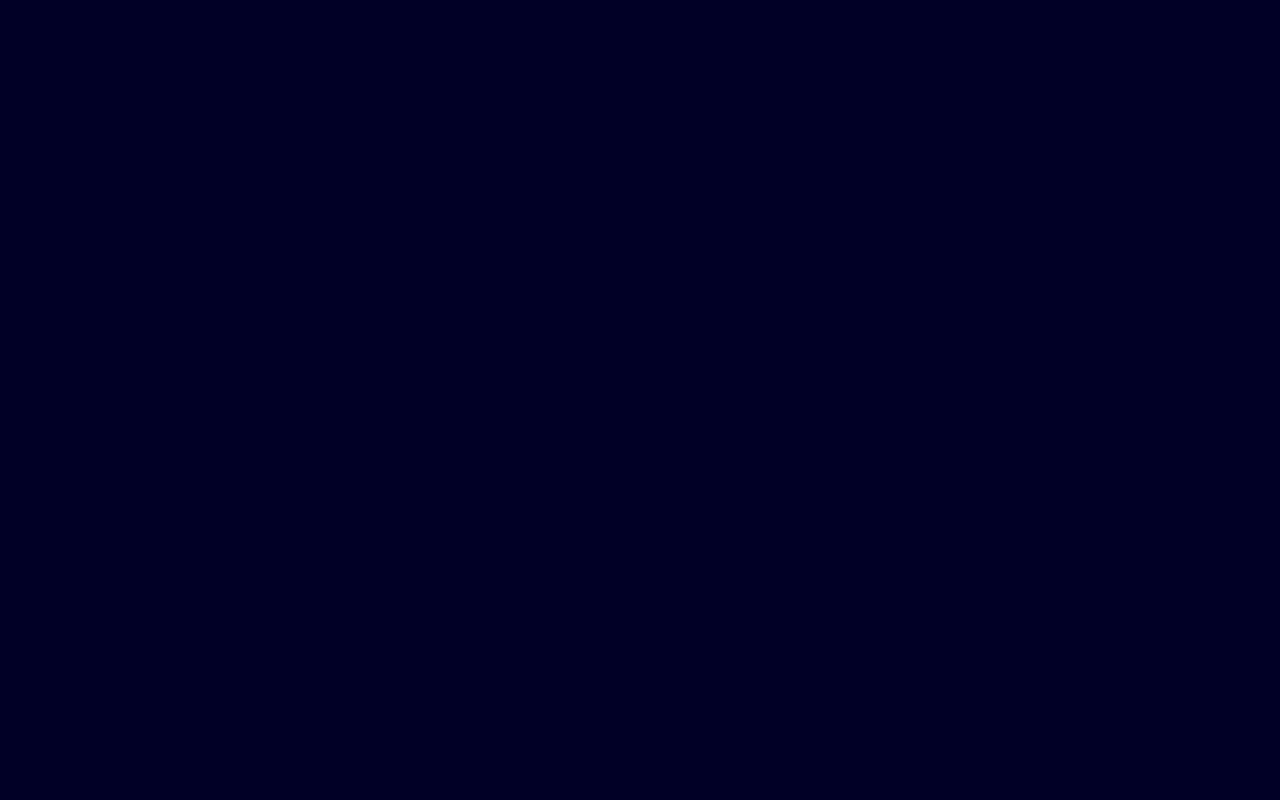
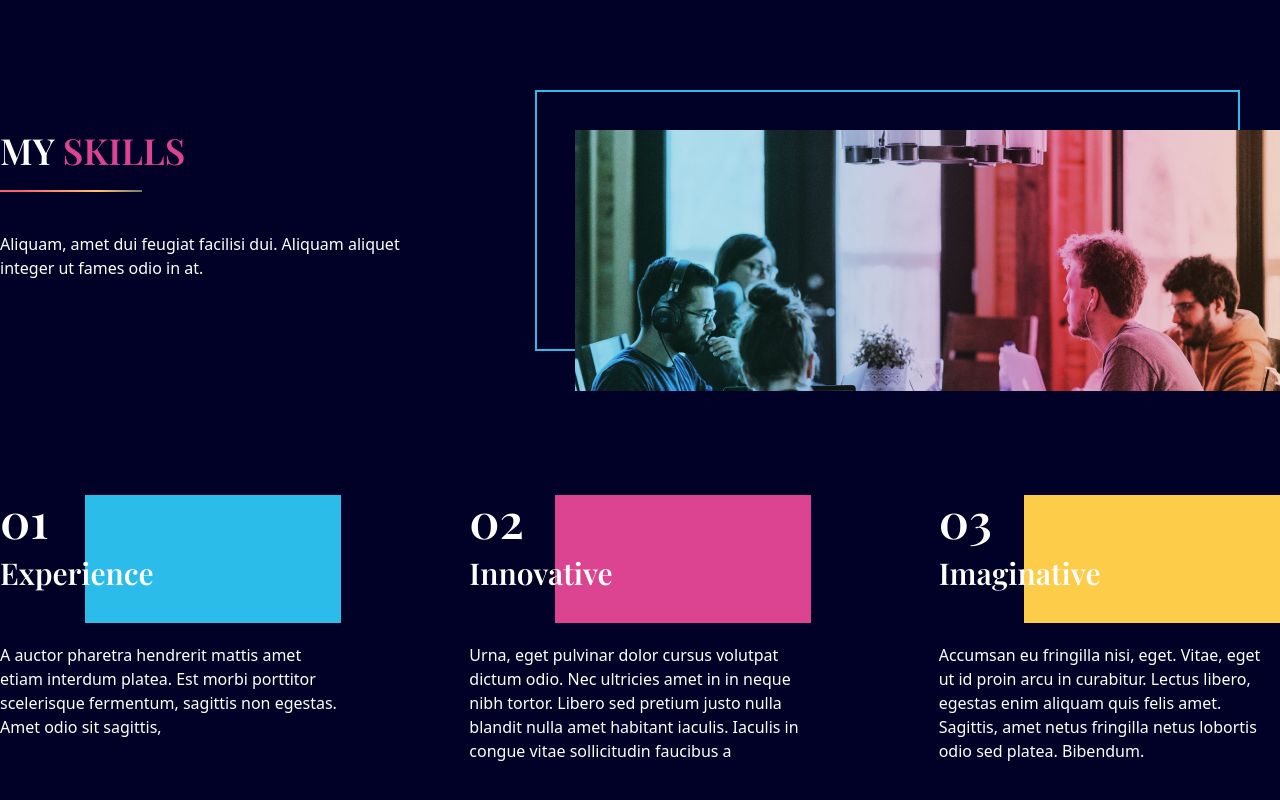
Before and after one commit to Josequesada9393/PorfolioWebsite, a React (Create React App) app in the folder josegomezdev/: page / in a window 1280 px wide. Shown: the part 1640-2440 px from the top of the page. Before the commit the page ends 800 px from the top, so only its background shows below. Built offline with nearby package versions, Linux system fonts and the light colour scheme.

Commit message:
skills section draft

```diff
--- a/josegomezdev/src/App.jsx
+++ b/josegomezdev/src/App.jsx
@@ -3,6 +3,8 @@ import useMediaQuery from "./hooks/useMediaQuery";
 import Navbar from "./scenes/Navbar";
 import DotGroup from './scenes/DotGroup'
 import Landing from "./scenes/Landing";
+import LineGradient from './components/LineGradient'
+import MySkills from "./scenes/MySkills";
 
 function App() {
 
@@ -35,7 +37,10 @@ function App() {
 
       <Landing setSelectedPage={setSelectedPage}/>
 
-</div>
+      </div>
+      <LineGradient />
+      <div className="w-5/6 mx-auto md:h-full"></div>
+      <MySkills/>
     </div>
 
   );
--- /dev/null
+++ b/josegomezdev/src/components/LineGradient.jsx
@@ -0,0 +1,9 @@
+import React from 'react'
+
+function LineGradient({width='w-full'}) {
+  return (
+    <div className={`h-0.5 ${width} bg-gradient-rainblue`}></div>
+  )
+}
+
+export default LineGradient
--- a/josegomezdev/src/scenes/Landing.jsx
+++ b/josegomezdev/src/scenes/Landing.jsx
@@ -14,8 +14,8 @@ function Landing({ setSelectedPage }) {
      {/* IMAGE SECTION */}
       <div className="basis-3/5 z-10 mt-2 md:mt-2 flex justify-center md:order-2">
         {isAboveLarge ? (
-          <div className='relative z-0 ml-20 before:absolute before:top-40 before:-left-30 before:rounded-t-[900px]
-           before:rounded-b-[500px] before:rounded-r-[500px] before:w-full before:max-w-[400px] md:before:max-w-[600px] before:h-[400px] before:border-2 before:border-blue before:z-[-1]'
+          <div className='relative z-0  ml-20 before:absolute before:top-40 before:-left-30 before:rounded-t-[900px]
+           before:rounded-b-[500px] before:rounded-r-[600px] before:w-full before:max-w-[400px] md:before:max-w-[600px] before:h-[400px] before:border-2 before:border-blue before:z-[-1]'
           >
             <img
               alt="profile"
--- /dev/null
+++ b/josegomezdev/src/scenes/MySkills.jsx
@@ -0,0 +1,143 @@
+import React from 'react'
+import LineGradient from '../components/LineGradient'
+import useMediaQuery from '../hooks/useMediaQuery'
+import { motion } from 'framer-motion'
+
+
+function MySkills() {
+  const isAboveLarge = useMediaQuery('(min-width:1060px)')
+  return (
+    <section id="skills" className="pt-10 pb-24">
+      {/* HEADER AND IMAGE SECTION */}
+      <div className="md:flex md:justify-between md:gap-16 mt-32">
+        <motion.div
+          className="md:w-1/3"
+          initial="hidden"
+          whileInView="visible"
+          viewport={{ once: true, amount: 0.5 }}
+          transition={{ duration: 0.5 }}
+          variants={{
+            hidden: { opacity: 0, x: -50 },
+            visible: { opacity: 1, x: 0 },
+          }}
+        >
+          <p className="font-playfair font-semibold text-4xl mb-5">
+            MY <span className="text-red">SKILLS</span>
+          </p>
+          <LineGradient width="w-1/3" />
+          <p className="mt-10 mb-7">
+            Aliquam, amet dui feugiat facilisi dui. Aliquam aliquet integer ut
+            fames odio in at.
+          </p>
+        </motion.div>
+
+        <div className="mt-16 md:mt-0">
+          {isAboveLarge ? (
+            <div
+              className="relative z-0 ml-20 before:absolute before:-top-10 before:-left-10
+              before:w-full before:h-full before:border-2 before:border-blue before:z-[-1]"
+            >
+              <img
+                alt="skills"
+                className="z-10"
+                src="assets/skills-image.png"
+              />
+            </div>
+          ) : (
+            <img alt="skills" className="z-10" src="assets/skills-image.png" />
+          )}
+        </div>
+      </div>
+
+      {/* SKILLS */}
+      <div className="md:flex md:justify-between mt-16 gap-32">
+        {/* EXPERIENCE */}
+        <motion.div
+          className="md:w-1/3 mt-10"
+          initial="hidden"
+          whileInView="visible"
+          viewport={{ once: true, amount: 0.5 }}
+          transition={{ duration: 0.5 }}
+          variants={{
+            hidden: { opacity: 0, y: 50 },
+            visible: { opacity: 1, y: 0 },
+          }}
+        >
+          <div className="relative h-32">
+            <div className="z-10">
+              <p className="font-playfair font-semibold text-5xl">01</p>
+              <p className="font-playfair font-semibold text-3xl mt-3">
+                Experience
+              </p>
+            </div>
+            <div className="w-1/2 md:w-3/4 h-32 bg-blue absolute right-0 top-0 z-[-1]" />
+          </div>
+          <p className="mt-5">
+            A auctor pharetra hendrerit mattis amet etiam interdum platea. Est
+            morbi porttitor scelerisque fermentum, sagittis non egestas. Amet
+            odio sit sagittis,
+          </p>
+        </motion.div>
+
+        {/* INNOVATIVE */}
+        <motion.div
+          className="md:w-1/3 mt-10"
+          initial="hidden"
+          whileInView="visible"
+          viewport={{ once: true, amount: 0.5 }}
+          transition={{ delay: 0.2, duration: 0.5 }}
+          variants={{
+            hidden: { opacity: 0, y: 50 },
+            visible: { opacity: 1, y: 0 },
+          }}
+        >
+          <div className="relative h-32">
+            <div className="z-10">
+              <p className="font-playfair font-semibold text-5xl">02</p>
+              <p className="font-playfair font-semibold text-3xl mt-3">
+                Innovative
+              </p>
+            </div>
+            <div className="w-1/2 md:w-3/4 h-32 bg-red absolute right-0 top-0 z-[-1]" />
+          </div>
+          <p className="mt-5">
+            Urna, eget pulvinar dolor cursus volutpat dictum odio. Nec ultricies
+            amet in in neque nibh tortor. Libero sed pretium justo nulla blandit
+            nulla amet habitant iaculis. Iaculis in congue vitae sollicitudin
+            faucibus a
+          </p>
+        </motion.div>
+        {/* IMAGINATIVE */}
+        <motion.div
+          className="md:w-1/3 mt-10"
+          initial="hidden"
+          whileInView="visible"
+          viewport={{ once: true, amount: 0.5 }}
+          transition={{ delay: 0.4, duration: 0.5 }}
+          variants={{
+            hidden: { opacity: 0, y: 50 },
+            visible: { opacity: 1, y: 0 },
+          }}
+        >
+          <div className="relative h-32">
+            <div className="z-10">
+              <p className="font-playfair font-semibold text-5xl">03</p>
+              <p className="font-playfair font-semibold text-3xl mt-3">
+                Imaginative
+              </p>
+            </div>
+            <div className="w-1/2 md:w-3/4 h-32 bg-yellow absolute right-0 top-0 z-[-1]" />
+          </div>
+          <p className="mt-5">
+            Accumsan eu fringilla nisi, eget. Vitae, eget ut id proin arcu in
+            curabitur. Lectus libero, egestas enim aliquam quis felis amet.
+            Sagittis, amet netus fringilla netus lobortis odio sed platea.
+            Bibendum.
+          </p>
+        </motion.div>
+      </div>
+    </section>
+  )
+}
+
+export default MySkills
--- a/josegomezdev/tailwind.config.js
+++ b/josegomezdev/tailwind.config.js
@@ -15,10 +15,11 @@ module.exports = {
       },
       backgroundImage: (theme) => ({
         "gradient-rainbow":
-          "linear-gradient(81.66deg, #00B5EE 7.21%, #FF45A4 45.05%, #FFBA00 78.07%)",
+          "linear-gradient(81.66deg, #ff5f6d 7.21%, #ffc371 45.05%, #2C5364 78.07%)",
 
         "gradient-rainblue":
-          "linear-gradient(90deg, #24CBFF 14.53%, #FC59FF 69.36%, #FFBD0C 117.73%)",
+          "linear-gradient(90deg, #ff5f6d 14.53%, #ffc371 69.36%, #2C5364 117.73%)",
+
       }),
       fontFamily: {
         playfair: ["Playfair Display", "serif"],
```
